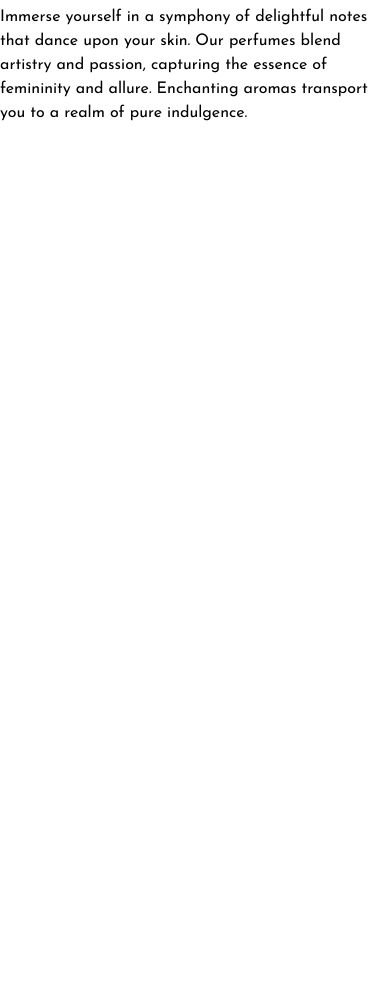
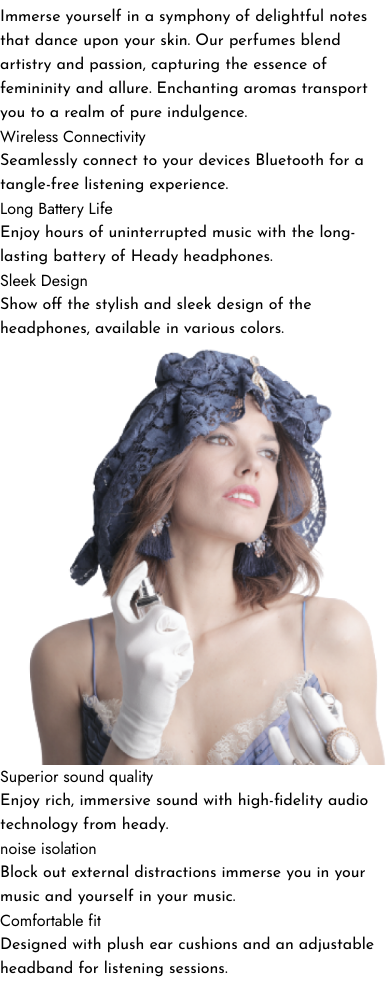
Before and after one commit to dev-kawser/fragrant-front-end-project, a React (Vite) app: page / in a window 390 px wide. Shown: the part 828-1809 px from the top of the page. Before the commit the page ends 953 px from the top, so only its background shows below. Built offline with nearby package versions, Linux system fonts and the light colour scheme.

Commit message:
feature section added with mobile responsive

```diff
--- a/src/Components/Banner/Banner.jsx
+++ b/src/Components/Banner/Banner.jsx
@@ -15,7 +15,7 @@ const Banner = () => {
                     <p className="lg:text-[20px] text-[#626363] lg:mt-5 mt-4">
                         Immerse yourself in a symphony of delightful notes that dance upon your skin. Our perfumes blend artistry and passion, capturing the essence of femininity and allure. Enchanting aromas transport you to a realm of pure indulgence.
                     </p>
-                    <button className="bg-white text-center text-[#626363] lg:px-10 px-7 py-3 lg:py-5 mt-6 lg:mt-9 shadow-md">
+                    <button className="bg-white text-center text-[#626363] lg:px-12 px-7 py-3 lg:py-5 mt-6 lg:mt-9 shadow-md hover:scale-105 transition-all">
                         Order Now
                     </button>
                 </div>
--- /dev/null
+++ b/src/Components/Features/Features.jsx
@@ -0,0 +1,62 @@
+import img from "../../assets/featureimg.png"
+
+const Features = () => {
+    return (
+        <div className="font-light mx-2 lg:mx-auto mb-14 max-w-6xl flex lg:flex-row flex-col gap-5 justify-center items-center">
+            <div className="lg:space-y-8 space-y-5 text-center">
+                <div className="space-y-1">
+                    <h4 className="jost tracking-wider font-normal text-xl lg:text-2xl text-[#74909B] uppercase">
+                        Wireless Connectivity
+                    </h4>
+                    <p className="text-[#626363]">
+                        Seamlessly connect to your devices Bluetooth for a tangle-free listening experience.
+                    </p>
+                </div>
+                <div className="space-y-1">
+                    <h4 className="jost tracking-wider font-normal text-xl lg:text-2xl text-[#74909B] uppercase">
+                        Long Battery Life
+                    </h4>
+                    <p className="text-[#626363]">
+                        Enjoy hours of uninterrupted music with the long-lasting battery of Heady headphones.
+                    </p>
+                </div>
+                <div className="space-y-1">
+                    <h4 className="jost tracking-wider font-normal text-xl lg:text-2xl text-[#74909B] uppercase">
+                        Sleek Design
+                    </h4>
+                    <p className="text-[#626363]">
+                        Show off the stylish and sleek design of the headphones, available in various colors.
+                    </p>
+                </div>
+            </div>
+
+            <div className="relative">
+                <img className="relative z-0" src={img} alt="" />
+                <div className="absolute h-1/4 bottom-0 inset-x-0 bg-gradient-to-t from-white to-transparent z-10"></div>
+            </div>
+
+            <div className="lg:space-y-8 space-y-5 text-center lg:pt-0 pt-7">
+                <div className="space-y-1">
+                    <h4 className="jost tracking-wider font-normal text-xl lg:text-2xl text-[#74909B] uppercase">
+                        Superior sound quality                    </h4>
+                    <p className="text-[#626363]">
+                        Enjoy rich, immersive sound with high-fidelity audio technology from heady.                    </p>
+                </div>
+                <div className="space-y-1">
+                    <h4 className="jost tracking-wider font-normal text-xl lg:text-2xl text-[#74909B] uppercase">
+                        noise isolation                    </h4>
+                    <p className="text-[#626363]">
+                        Block out external distractions immerse you in your music and yourself in your music.                    </p>
+                </div>
+                <div className="space-y-1">
+                    <h4 className="jost tracking-wider font-normal text-xl lg:text-2xl text-[#74909B] uppercase">
+                        Comfortable fit                    </h4>
+                    <p className="text-[#626363]">
+                        Designed with plush ear cushions and an adjustable headband for listening sessions.                    </p>
+                </div>
+            </div>
+        </div>
+    );
+};
+
+export default Features;
--- a/src/Pages/Home/Home.jsx
+++ b/src/Pages/Home/Home.jsx
@@ -1,5 +1,6 @@
 import Banner from "../../Components/Banner/Banner";
 import About from "../../Components/About/About";
+import Features from "../../Components/Features/Features";
 
 
 const Home = () => {
@@ -7,6 +8,7 @@ const Home = () => {
         <div>
             <Banner></Banner>
             <About></About>
+            <Features></Features>
         </div>
     );
 };
```
Also changed, not shown: src/assets/featureimg.png (added).
